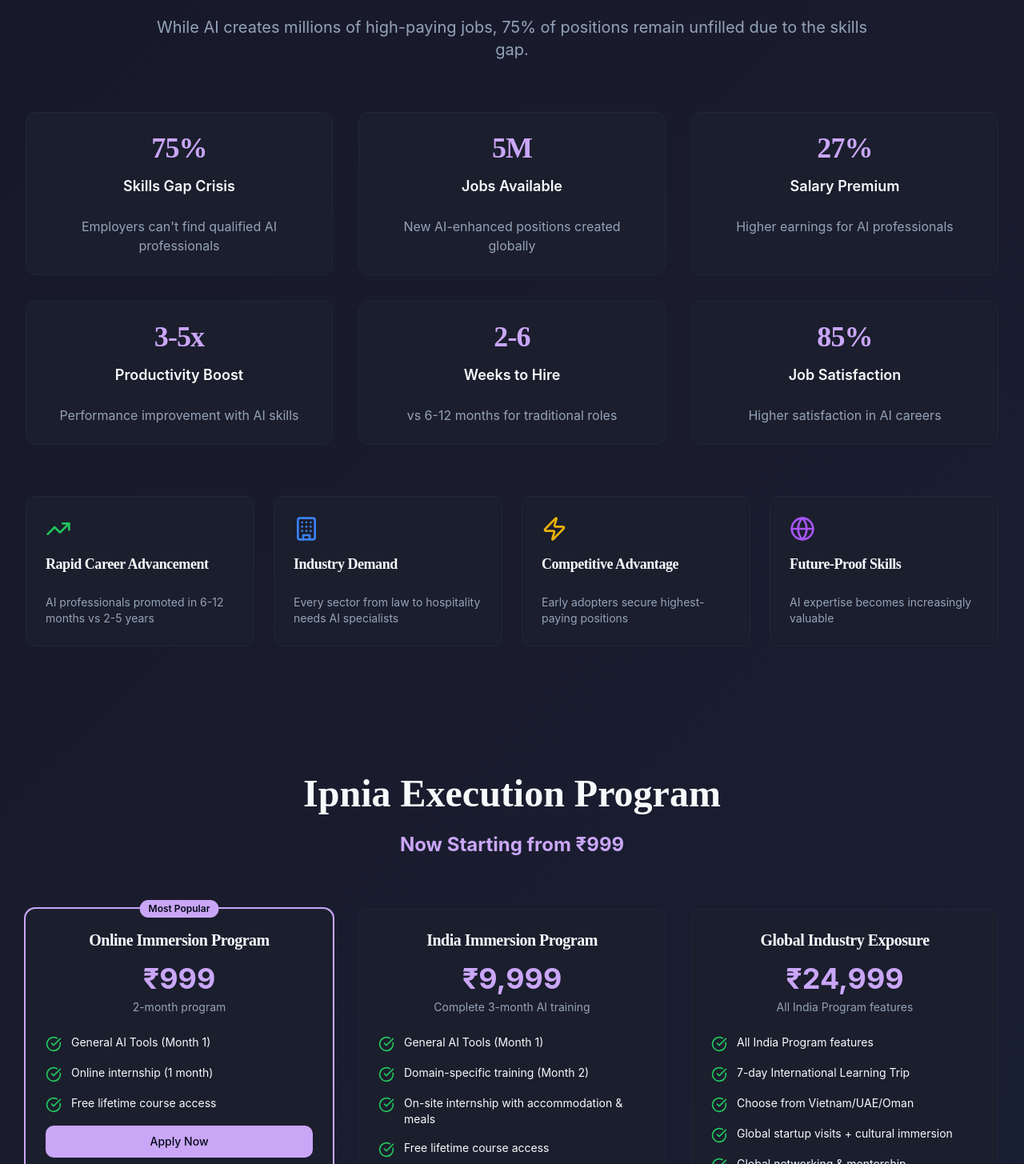
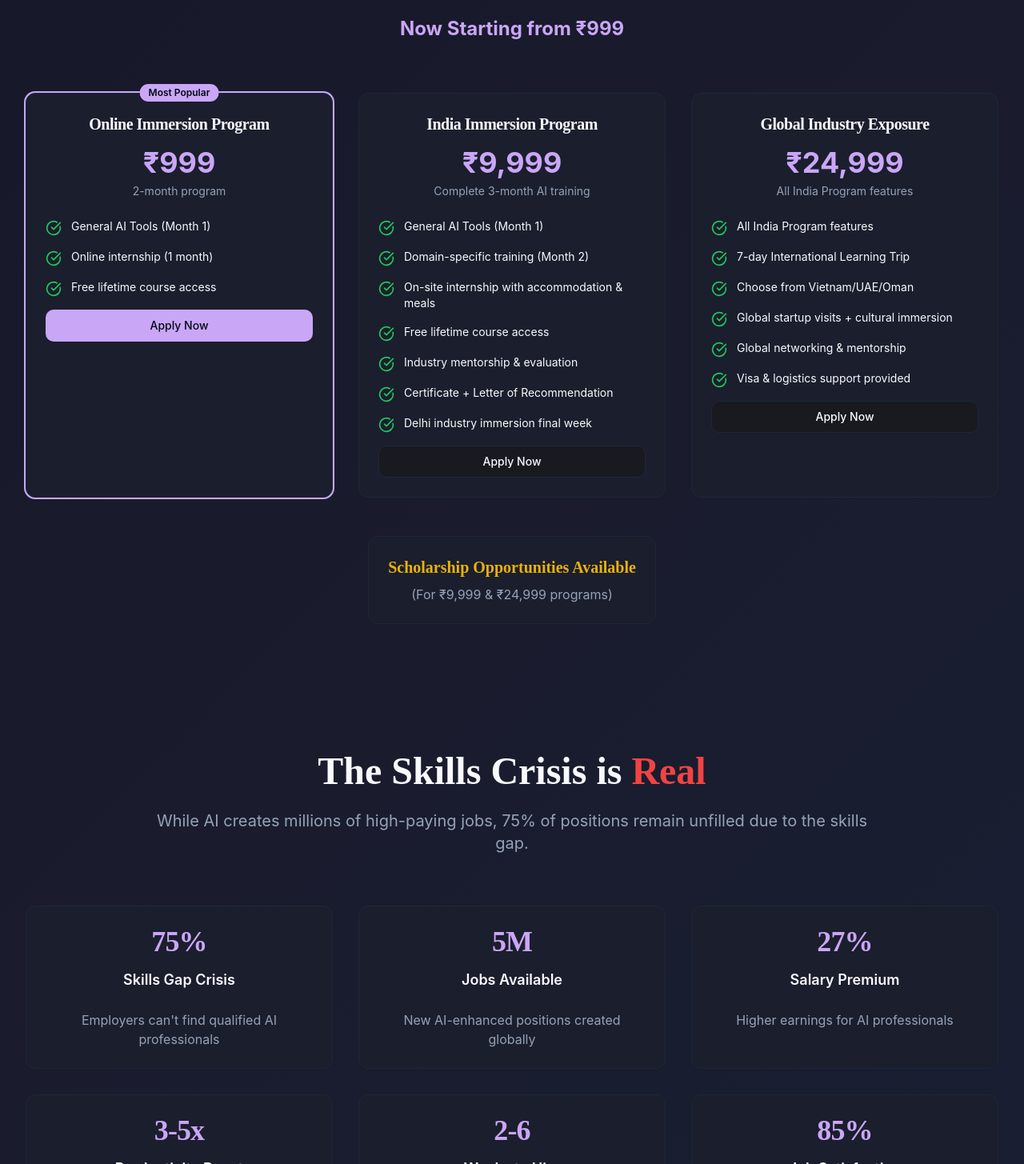
Before and after one commit to Harinee2501/ai-course-students-hub, a React (Vite) app: page / in a window 1280 px wide. Shown: the part 1095-2550 px from the top of the page at 80% size. Built offline with nearby package versions, Linux system fonts and the light colour scheme.

Commit message:
Move course cards section above Skills Crisis section as requested

```diff
--- a/src/pages/Index.tsx
+++ b/src/pages/Index.tsx
@@ -277,6 +277,82 @@ const Index = () => {
         </div>
       </section>
 
+      {/* Course Cards Section - moved above Skills Crisis */}
+      <section id="courses" className="py-20 px-4 sm:px-6 lg:px-8 bg-card/50">
+        <div className="max-w-7xl mx-auto">
+          <div className="text-center mb-16">
+            <h2 className="text-4xl md:text-5xl font-bold mb-6 fade-in-up">
+              Ipnia Execution Program
+            </h2>
+            <p className="text-2xl text-primary font-bold fade-in-up stagger-1">
+              Now Starting from ₹999
+            </p>
+          </div>
+
+          <div className="grid md:grid-cols-3 gap-8 mb-12">
+            {/* Online Immersion Program */}
+            <Card className="card-hover relative fade-in-up stagger-1 ring-2 ring-primary">
+              <Badge className="absolute -top-3 left-1/2 transform -translate-x-1/2 bg-primary text-primary-foreground">
+                Most Popular
+              </Badge>
+              <CardHeader className="text-center">
+                <CardTitle className="text-xl mb-2">Online Immersion Program</CardTitle>
+                <div className="text-4xl font-bold text-primary mb-2">₹999</div>
+                <CardDescription>2-month program</CardDescription>
+              </CardHeader>
+              <CardContent className="space-y-4">
+                <div className="flex items-start"><CheckCircle className="h-5 w-5 text-green-500 mr-3 mt-0.5 flex-shrink-0" /><span className="text-sm">General AI Tools (Month 1)</span></div>
+                <div className="flex items-start"><CheckCircle className="h-5 w-5 text-green-500 mr-3 mt-0.5 flex-shrink-0" /><span className="text-sm">Online internship (1 month)</span></div>
+                <div className="flex items-start"><CheckCircle className="h-5 w-5 text-green-500 mr-3 mt-0.5 flex-shrink-0" /><span className="text-sm">Free lifetime course access</span></div>
+                <Button className="w-full mt-6">Apply Now</Button>
+              </CardContent>
+            </Card>
+            {/* India Immersion Program */}
+            <Card className="card-hover relative fade-in-up stagger-2">
+              <CardHeader className="text-center">
+                <CardTitle className="text-xl mb-2">India Immersion Program</CardTitle>
+                <div className="text-4xl font-bold text-primary mb-2">₹9,999</div>
+                <CardDescription>Complete 3-month AI training</CardDescription>
+              </CardHeader>
+              <CardContent className="space-y-4">
+                <div className="flex items-start"><CheckCircle className="h-5 w-5 text-green-500 mr-3 mt-0.5 flex-shrink-0" /><span className="text-sm">General AI Tools (Month 1)</span></div>
+                <div className="flex items-start"><CheckCircle className="h-5 w-5 text-green-500 mr-3 mt-0.5 flex-shrink-0" /><span className="text-sm">Domain-specific training (Month 2)</span></div>
+                <div className="flex items-start"><CheckCircle className="h-5 w-5 text-green-500 mr-3 mt-0.5 flex-shrink-0" /><span className="text-sm">On-site internship with accommodation & meals</span></div>
+                <div className="flex items-start"><CheckCircle className="h-5 w-5 text-green-500 mr-3 mt-0.5 flex-shrink-0" /><span className="text-sm">Free lifetime course access</span></div>
+                <div className="flex items-start"><CheckCircle className="h-5 w-5 text-green-500 mr-3 mt-0.5 flex-shrink-0" /><span className="text-sm">Industry mentorship & evaluation</span></div>
+                <div className="flex items-start"><CheckCircle className="h-5 w-5 text-green-500 mr-3 mt-0.5 flex-shrink-0" /><span className="text-sm">Certificate + Letter of Recommendation</span></div>
+                <div className="flex items-start"><CheckCircle className="h-5 w-5 text-green-500 mr-3 mt-0.5 flex-shrink-0" /><span className="text-sm">Delhi industry immersion final week</span></div>
+                <Button className="w-full mt-6" variant="outline">Apply Now</Button>
+              </CardContent>
+            </Card>
+            {/* Global Industry Exposure */}
+            <Card className="card-hover relative fade-in-up stagger-3">
+              <CardHeader className="text-center">
+                <CardTitle className="text-xl mb-2">Global Industry Exposure</CardTitle>
+                <div className="text-4xl font-bold text-primary mb-2">₹24,999</div>
+                <CardDescription>All India Program features</CardDescription>
+              </CardHeader>
+              <CardContent className="space-y-4">
+                <div className="flex items-start"><CheckCircle className="h-5 w-5 text-green-500 mr-3 mt-0.5 flex-shrink-0" /><span className="text-sm">All India Program features</span></div>
+                <div className="flex items-start"><CheckCircle className="h-5 w-5 text-green-500 mr-3 mt-0.5 flex-shrink-0" /><span className="text-sm">7-day International Learning Trip</span></div>
+                <div className="flex items-start"><CheckCircle className="h-5 w-5 text-green-500 mr-3 mt-0.5 flex-shrink-0" /><span className="text-sm">Choose from Vietnam/UAE/Oman</span></div>
+                <div className="flex items-start"><CheckCircle className="h-5 w-5 text-green-500 mr-3 mt-0.5 flex-shrink-0" /><span className="text-sm">Global startup visits + cultural immersion</span></div>
+                <div className="flex items-start"><CheckCircle className="h-5 w-5 text-green-500 mr-3 mt-0.5 flex-shrink-0" /><span className="text-sm">Global networking & mentorship</span></div>
+                <div className="flex items-start"><CheckCircle className="h-5 w-5 text-green-500 mr-3 mt-0.5 flex-shrink-0" /><span className="text-sm">Visa & logistics support provided</span></div>
+                <Button className="w-full mt-6" variant="outline">Apply Now</Button>
+              </CardContent>
+            </Card>
+          </div>
+
+          <div className="text-center">
+            <Card className="inline-block p-6 fade-in-up">
+              <h3 className="text-xl font-bold text-yellow-500 mb-2">Scholarship Opportunities Available</h3>
+              <p className="text-muted-foreground">(For ₹9,999 & ₹24,999 programs)</p>
+            </Card>
+          </div>
+        </div>
+      </section>
+
       {/* Skills Crisis Section */}
       <section id="crisis" className="py-20 px-4 sm:px-6 lg:px-8 bg-card/50">
         <div className="max-w-7xl mx-auto">
@@ -342,68 +418,6 @@ const Index = () => {
               <CardContent>
                 <p className="text-sm text-muted-foreground">AI expertise becomes increasingly valuable</p>
               </CardContent>
-            </Card>
-          </div>
-        </div>
-      </section>
-
-      {/* Pricing Section */}
-      <section id="courses" className="py-20 px-4 sm:px-6 lg:px-8 bg-card/50">
-        <div className="max-w-7xl mx-auto">
-          <div className="text-center mb-16">
-            <h2 className="text-4xl md:text-5xl font-bold mb-6 fade-in-up">
-              Ipnia Execution Program
-            </h2>
-            <p className="text-2xl text-primary font-bold fade-in-up stagger-1">
-              Now Starting from ₹999
-            </p>
-          </div>
-
-          <div className="grid md:grid-cols-3 gap-8 mb-12">
-            {pricingPlans.map((plan, index) => {
-              const paymentPath = `/payment/${getPaymentRoute(plan.name)}`;
-              return (
-                <Card key={index} className={`card-hover relative fade-in-up stagger-${index + 1} ${plan.popular ? 'ring-2 ring-primary' : ''}`}>
-                  {plan.popular && (
-                    <Badge className="absolute -top-3 left-1/2 transform -translate-x-1/2 bg-primary text-primary-foreground">
-                      Most Popular
-                    </Badge>
-                  )}
-                  <CardHeader className="text-center">
-                    <CardTitle className="text-xl mb-2">{plan.name}</CardTitle>
-                    <div className="text-4xl font-bold text-primary mb-2">{plan.price}</div>
-                    <CardDescription>{plan.duration}</CardDescription>
-                  </CardHeader>
-                  <CardContent className="space-y-4">
-                    {plan.features.map((feature, idx) => (
-                      <div key={idx} className="flex items-start">
-                        <CheckCircle className="h-5 w-5 text-green-500 mr-3 mt-0.5 flex-shrink-0" />
-                        <span className="text-sm">{feature}</span>
-                      </div>
-                    ))}
-                    <Button
-                      className="w-full mt-6"
-                      variant={plan.popular ? "default" : "outline"}
-                      onClick={() => {
-                        if (!user) {
-                          navigate("/login", { state: { redirectTo: paymentPath } });
-                        } else {
-                          navigate(paymentPath);
-                        }
-                      }}
-                    >
-                      Apply Now
-                    </Button>
-                  </CardContent>
-                </Card>
-              );
-            })}
-          </div>
-
-          <div className="text-center">
-            <Card className="inline-block p-6 fade-in-up">
-              <h3 className="text-xl font-bold text-yellow-500 mb-2">Scholarship Opportunities Available</h3>
-              <p className="text-muted-foreground">(For ₹9,999 & ₹24,999 programs)</p>
             </Card>
           </div>
         </div>
```
